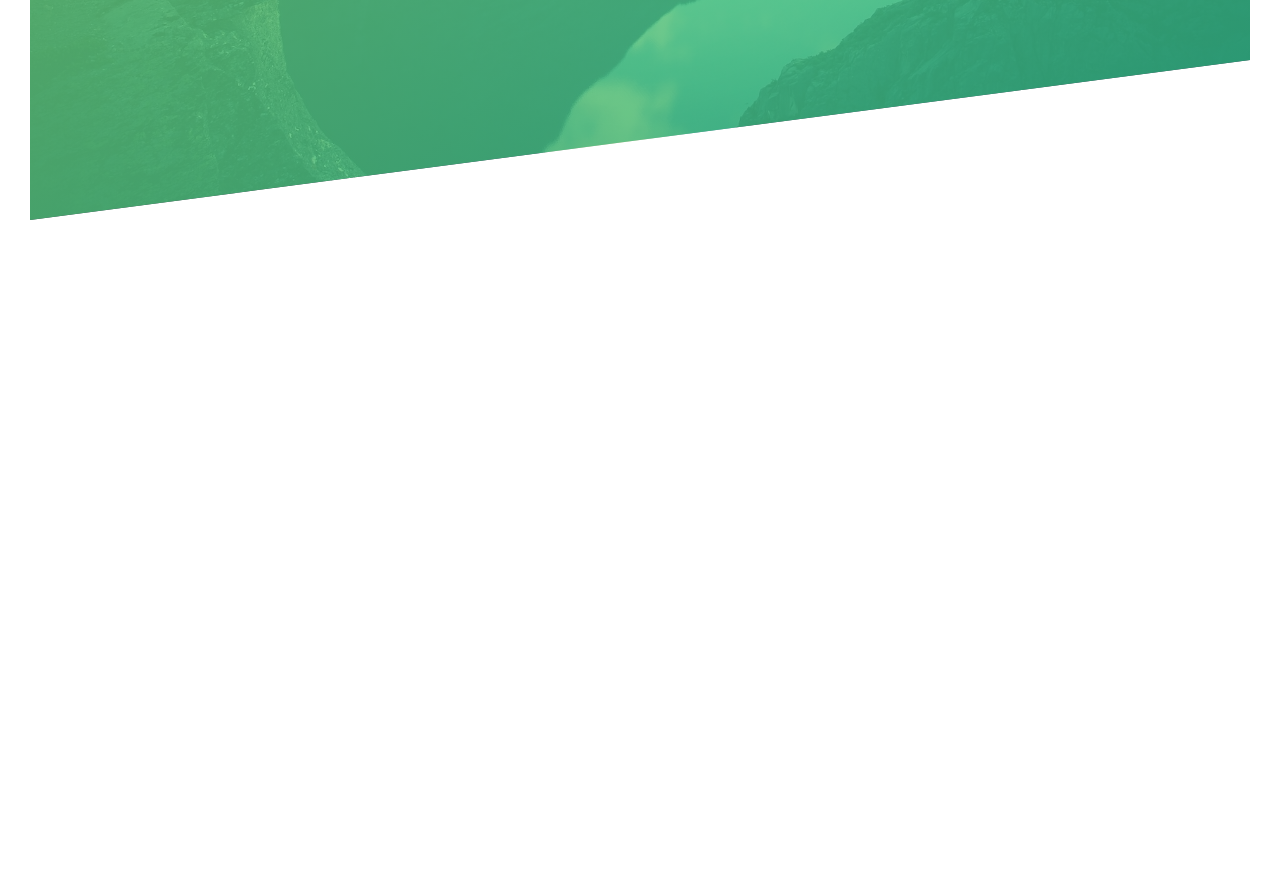
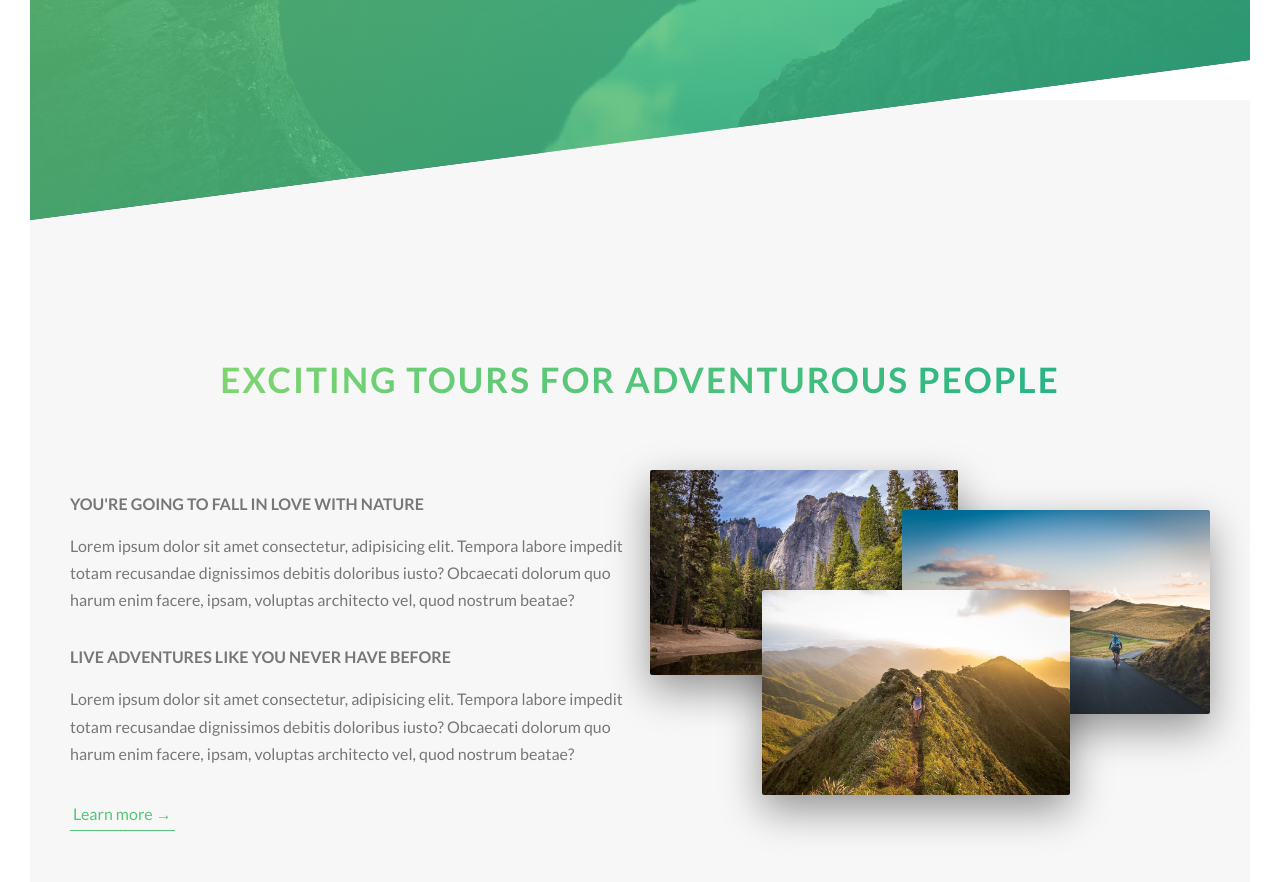
Before and after one commit to StefanKollaart/jonas-css, a website: page natours/index.html in a window 1280 px wide. Shown: the part 570-1452 px from the top of the page. Before the commit the page ends 820 px from the top, so only its background shows below. Drawn offline with Linux system fonts and the light colour scheme.

Commit message:
building the about section

```diff
--- a/natours/index.html
+++ b/natours/index.html
@@ -34,6 +34,49 @@
         >
       </div>
     </header>
+
+    <main>
+      <section class="section-about">
+        <div class="u-center-text u-margin-bottom-big">
+          <h2 class="heading-secondary">
+            Exciting tours for adventurous people
+          </h2>
+        </div>
+
+        <div class="row">
+          <div class="col-1-of-2">
+            <h3 class="heading-tertiary u-margin-bottom-small">
+              You're going to fall in love with nature
+            </h3>
+            <p class="paragraph">
+              Lorem ipsum dolor sit amet consectetur, adipisicing elit. Tempora
+              labore impedit totam recusandae dignissimos debitis doloribus
+              iusto? Obcaecati dolorum quo harum enim facere, ipsam, voluptas
+              architecto vel, quod nostrum beatae?
+            </p>
+
+            <h3 class="heading-tertiary u-margin-bottom-small">
+              Live adventures like you never have before
+            </h3>
+            <p class="paragraph">
+              Lorem ipsum dolor sit amet consectetur, adipisicing elit. Tempora
+              labore impedit totam recusandae dignissimos debitis doloribus
+              iusto? Obcaecati dolorum quo harum enim facere, ipsam, voluptas
+              architecto vel, quod nostrum beatae?
+            </p>
+
+            <a href="#" class="btn-text">Learn more &rarr;</a>
+          </div>
+          <div class="col-1-of-2">
+            <div class="composition">
+              <img src="img/nat-1-large.jpg" alt="Photo 1" class="composition__photo composition__photo--p1"/>
+              <img src="img/nat-2-large.jpg" alt="Photo 2" class="composition__photo composition__photo--p2"/>
+              <img src="img/nat-3-large.jpg" alt="Photo 3" class="composition__photo composition__photo--p3"/>
+            </div>
+          </div>
+        </div>
+      </section>
+    </main>
 
     <!-- <section class="grid-test">
       <div class="row">
--- a/natours/sass/abstracts/_variables.scss
+++ b/natours/sass/abstracts/_variables.scss
@@ -3,9 +3,14 @@ $color-primary: #55c57a;
 $color-primary-light: #7ed56f;
 $color-primary-dark: #28b485;
 
+$color-grey-light-1: #f7f7f7;
+
 $color-grey-dark: #777;
 $color-white: #fff;
 $color-black: #000;
+
+// FONT
+$default-font-size: 1.6rem;
 
 // GRID
 $grid-width: 114rem;
--- a/natours/sass/base/_typography.scss
+++ b/natours/sass/base/_typography.scss
@@ -33,3 +33,17 @@ body {
         animation: moveInRight 1s ease-out;
     }
 }
+
+.heading-tertiary {
+    font-size: $default-font-size;
+    font-weight: 700;
+    text-transform: uppercase;
+}
+
+.paragraph {
+    font-size: $default-font-size;
+
+    &:not(:last-child) {
+        margin-bottom: 3rem;
+    }
+}
--- a/natours/sass/base/_utilities.scss
+++ b/natours/sass/base/_utilities.scss
@@ -0,0 +1,5 @@
+.u-center-text { text-align: center; }
+
+.u-margin-bottom-small { margin-bottom: 1.5rem; }
+.u-margin-bottom-medium { margin-bottom: 4rem; }
+.u-margin-bottom-big { margin-bottom: 8rem; }
--- a/natours/sass/components/_button.scss
+++ b/natours/sass/components/_button.scss
@@ -9,7 +9,7 @@
         border-radius: 10rem;
         transition: all .2s;
         position: relative;
-        font-size: 1.6rem;
+        font-size: $default-font-size;
 
         border: none;
         cursor: pointer;
@@ -68,3 +68,28 @@
         animation-fill-mode: backwards;
     }
 }
+
+.btn-text {
+    &:link,
+    &:visited {
+        font-size: $default-font-size;
+        color: $color-primary;
+        display: inline-block;
+        text-decoration: none;
+        border-bottom: 1px solid $color-primary;
+        padding: 3px;
+        transition: all .2s;
+    }
+
+    &:hover {
+        background-color: $color-primary;
+        color: $color-white;
+        box-shadow: 0 1rem 2rem rgba($color-black, .15);
+        transform: translateY(-2px);
+    }
+
+    &:active {
+        box-shadow: 0 0.5rem 1rem rgba($color-black, .15);
+        transform: translateY(0);
+    }
+}
--- /dev/null
+++ b/natours/sass/components/_composition.scss
@@ -0,0 +1,39 @@
+.composition {
+    position: relative;
+
+    &__photo {
+        width: 55%;
+        box-shadow: 0 1.5rem 4rem rgba($color-black, .4);
+        border-radius: 2px;
+        position: absolute;
+        z-index: 10;
+        transition: all .2s;
+        outline-offset: 2rem;
+
+        &--p1 {
+            left: 0;
+            top: -2rem;
+        }
+
+        &--p2 {
+            right: 0;
+            top: 2rem;
+        }
+
+        &--p3 {
+            left: 20%;
+            top: 10rem;
+        }
+
+        &:hover {
+            outline: 1.5rem solid $color-primary;
+            transform: scale(1.05) translateY(-.5rem);
+            box-shadow: 0 2.5rem 4rem rgba($color-black, .5);
+            z-index: 20;
+        }
+    }
+
+    &:hover &__photo:not(:hover) {
+        transform: scale(.95);
+    }
+}
--- a/natours/sass/layout/_grid.scss
+++ b/natours/sass/layout/_grid.scss
@@ -1,6 +1,5 @@
 .row {
   width: $grid-width;
-  background-color: #eee;
   margin: 0 auto;
 
   &:not(:last-child) {
@@ -10,7 +9,6 @@
   @include clearfix;
 
   [class^="col-"] {
-    background-color: orangered;
     float: left;
 
     &:not(:last-child) {
--- a/natours/sass/main.scss
+++ b/natours/sass/main.scss
@@ -8,6 +8,7 @@
 @import "base/utilities";
 
 @import "components/button";
+@import "components/composition";
 
 @import "layout/grid";
 @import "layout/header";
--- a/natours/sass/pages/_home.scss
+++ b/natours/sass/pages/_home.scss
@@ -0,0 +1,22 @@
+.section-about {
+    background-color: $color-grey-light-1;
+    padding: 25rem 0;
+    margin-top: -15vh;
+}
+
+.heading-secondary {
+    font-size: 3.5rem;
+    text-transform: uppercase;
+    font-weight: 700;
+    display: inline-block;
+    background-image: linear-gradient(to right, $color-primary-light, $color-primary-dark);
+    background-clip: text;
+    color: transparent;
+    letter-spacing: .2rem;
+    transition: all .2s;
+
+    &:hover {
+        transform: skewY(2deg) skewX(15deg) scale(1.1);
+        text-shadow: .5rem 1rem 2rem rgba($color-black, .2);
+    }
+}
```
Also changed, not shown: natours/css/style.css, 1 other file.
